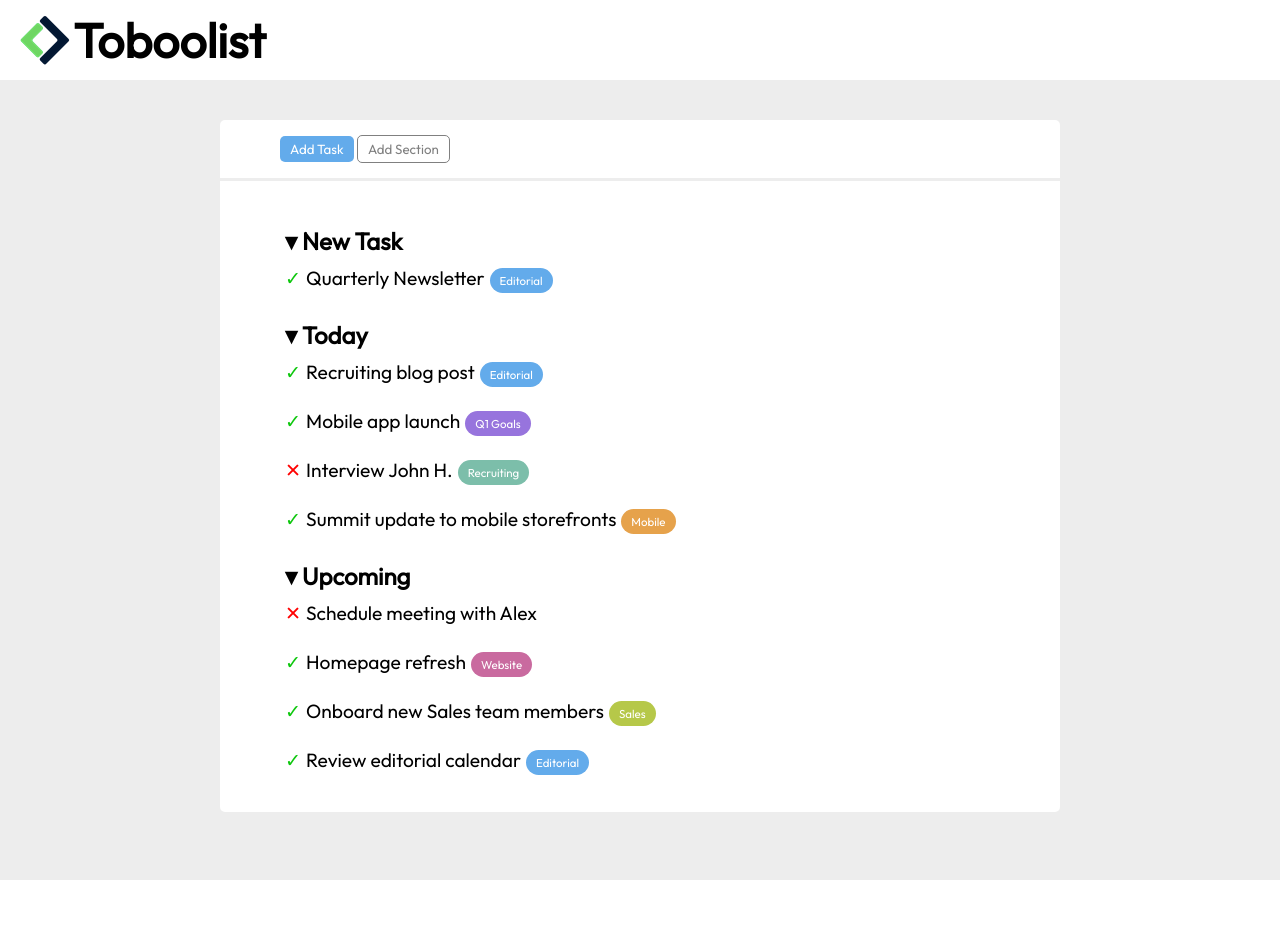
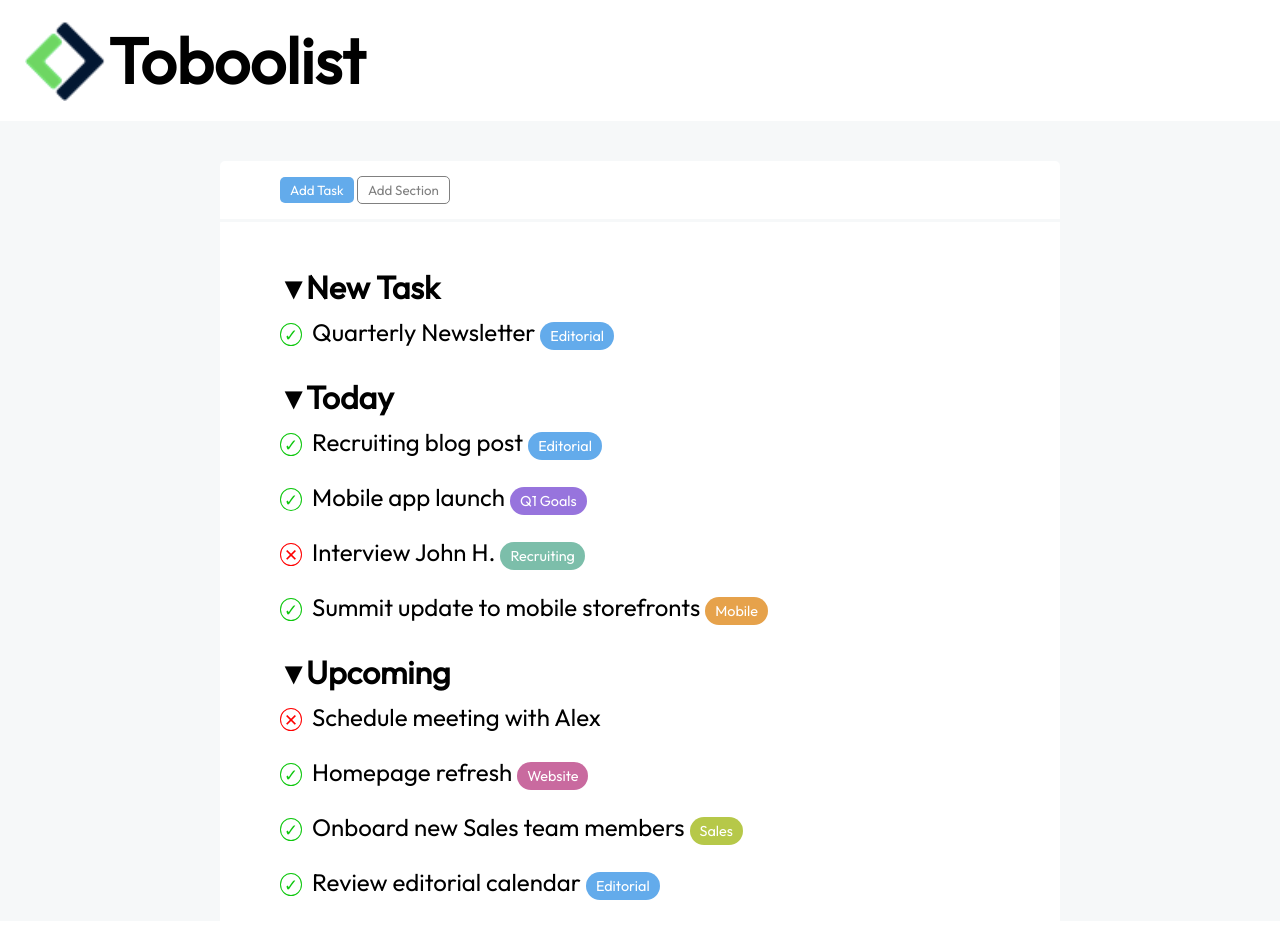
Before and after one commit to FloatIndex/html-css-toboolist, a plain HTML site: page index.html in a window 1280 px wide. Before the commit the page ends 880 px from the top, so only its background shows below. Drawn offline with Linux system fonts and the light colour scheme.

Commit message:
completato

```diff
--- a/style.css
+++ b/style.css
@@ -5,21 +5,25 @@
 }
 
 .banner{
-    padding: 10px 20px;
+    padding: 20px 25px;
 }
 
 .banner .logo-image,.logo-text{
     vertical-align: middle;
 }
 
+.banner .logo-image{
+    height: 80px;
+}
+
 .banner .logo-text{
-    font-size: 3em;
+    font-size: 4em;
     font-weight: bold;
 }
 
 .grey.container{
     height: 100vh;
-    background-color: #ededed;
+    background-color: rgb(246, 248, 249);
     padding: 40px;
 }
 
@@ -66,11 +70,12 @@ main{
 .menu-element{
     margin-top: 10px;
     margin-bottom: 25px;
-    font-size: 1.2em;
+    font-size: 1.5em;
 }
 
 .menu-title{
     margin-top: 30px;
+    font-size: 2em;
 }
 
 .menu-title::before{
@@ -78,19 +83,23 @@ main{
     padding: 5px;
 }
 
+.menu-element.checked::before, .menu-element.not-checked::before{
+    font-size: 0.7em;
+    padding: 0px 3px;
+    margin-right: 10px;
+    border-radius: 50%;
+}
+
 .menu-element.checked::before{
-    padding: 5px;
     content: '\2713';
-    color: rgb(13, 199, 13);
-    /* border: 5px, solid, rgb(13, 199, 13); */
+    color: #0dc70d;
+    border: 1px solid #0dc70d;
 }
 
 .menu-element.not-checked::before{
-    padding: 5px;
     content: '\2715';
     color: #f00;
-    /* border: 5px, solid, #f00; */
-
+    border: 1px solid #f00;
 }
 
 .menu-element .editorial,.q1-goals,.recruiting,.mobile,.website,.sales{
@@ -99,7 +108,6 @@ main{
     margin: 5px;
     padding: 5px 10px;
     border-radius: 15px;
-    vertical-align: middle;
 }
 
 .menu-element .editorial{
```
